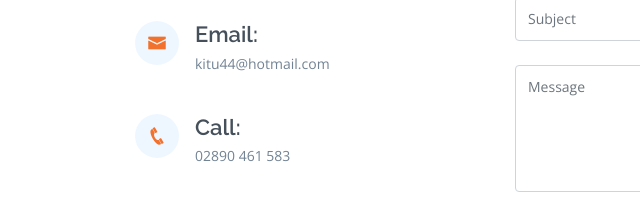
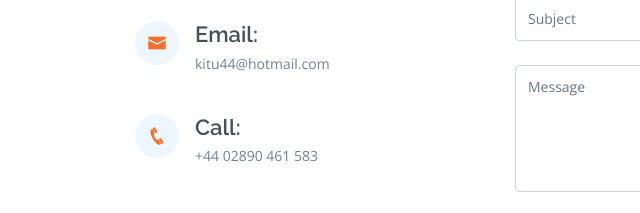
Before and after one commit to iamsuvhro/drycleaning, a plain HTML site: page index.html in a window 1280 px wide. Shown: the part 4141-4354 px from the top of the page, 0-640 px from the left. Drawn offline with nearby package versions, Linux system fonts and the light colour scheme.

Commit message:
Update index.html

```diff
--- a/index.html
+++ b/index.html
@@ -340,7 +340,7 @@
               <div class="phone">
                 <i class="icofont-phone"></i>
                 <h4>Call:</h4>
-               <a href="callto:02890 461 583"><p>02890 461 583</p></a>
+               <a href="callto:+44 02890 461 583"><p>+44 02890 461 583</p></a>
               </div>
 
             </div>
```
